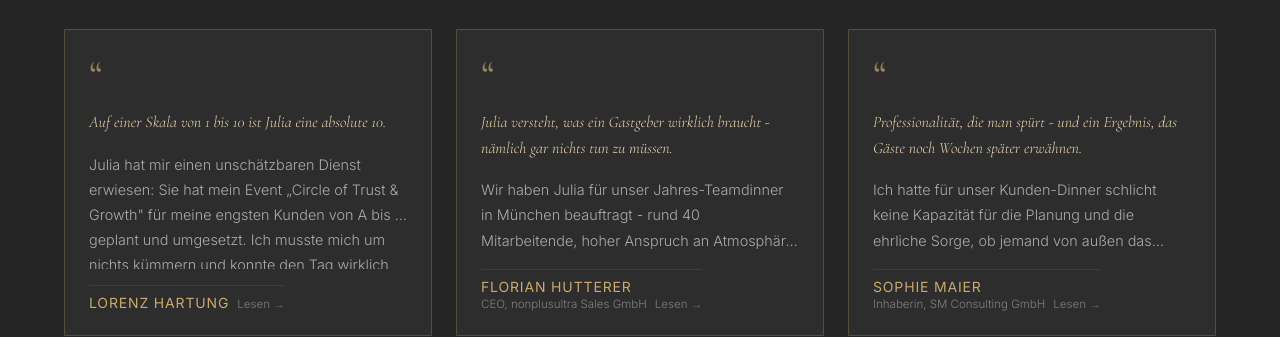
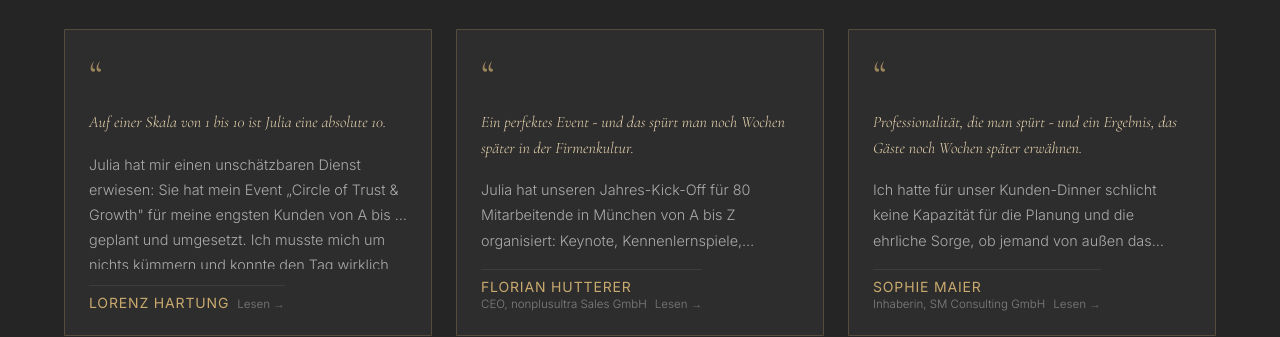
Before and after one commit to livingmoments-eu/website, a website: page events.html in a window 1280 px wide. Shown: the part 1628-1965 px from the top of the page. Drawn offline with nearby package versions, Linux system fonts and the light colour scheme.

Commit message:
Update Florian Hutterer Testimonial: Jahres-Kick-Off 80 MA

```diff
--- a/events.html
+++ b/events.html
@@ -202,8 +202,8 @@
       <!-- Karte 2: Florian Hutterer -->
       <button class="testimonial-card" type="button" data-testimonial="florian" aria-label="Vollständige Bewertung von Florian Hutterer lesen">
         <div class="testimonial-card__mark">&ldquo;</div>
-        <p class="testimonial-card__pull">Julia versteht, was ein Gastgeber wirklich braucht - nämlich gar nichts tun zu müssen.</p>
-        <p class="testimonial-card__preview">Wir haben Julia für unser Jahres-Teamdinner in München beauftragt - rund 40 Mitarbeitende, hoher Anspruch an Atmosphäre und Qualität. Julia hat die Location kuratiert, alle Details koordiniert und den Abend so gestaltet, dass er sich für jeden Einzelnen besonders angefühlt hat.</p>
+        <p class="testimonial-card__pull">Ein perfektes Event - und das spürt man noch Wochen später in der Firmenkultur.</p>
+        <p class="testimonial-card__preview">Julia hat unseren Jahres-Kick-Off für 80 Mitarbeitende in München von A bis Z organisiert: Keynote, Kennenlernspiele, Catering und Party danach. Jeder einzelne Mitarbeitende hat sich wohlgefühlt - das ist bei dieser Teamgröße keine Selbstverständlichkeit.</p>
         <div class="testimonial-card__footer">
           <div>
             <div class="testimonial-card__name">Florian Hutterer</div>
@@ -244,11 +244,12 @@
 </div>
 
 <div id="testimonial-florian" hidden>
-  <p class="testimonial-modal__pull">Julia versteht, was ein Gastgeber wirklich braucht - nämlich gar nichts tun zu müssen.</p>
+  <p class="testimonial-modal__pull">Ein perfektes Event - und das spürt man noch Wochen später in der Firmenkultur.</p>
   <div class="testimonial-modal__body">
-    <p>Wir haben Julia für unser Jahres-Teamdinner in München beauftragt - rund 40 Mitarbeitende, unterschiedlichste Persönlichkeiten, hoher Anspruch an Atmosphäre und Qualität. Julia hat die Location kuratiert, alle Details koordiniert und den Abend so gestaltet, dass er sich für jeden Einzelnen besonders angefühlt hat.</p>
-    <p>Was mich am meisten beeindruckt hat: Julia ist vollkommen ruhig, auch wenn im Hintergrund etwas nicht nach Plan läuft. Als Gastgeber hatte ich das Gefühl, entspannt dabei zu sein - nicht zu managen. Genau das ist der Unterschied zwischen einem guten Caterer und einer echten Event-Managerin.</p>
-    <p>Ich würde sie jedem empfehlen, der ein Firmenevent auf hohem Niveau plant und dabei selbst Gastgeber sein möchte - und nicht Koordinator.</p>
+    <p>Julia hat unseren Jahres-Kick-Off für 80 Mitarbeitende in München komplett organisiert: Keynote, Kennenlernspiele, Catering und Party danach. Ein volles Programm für einen vollen Tag - und Julia hat jeden Teil davon so koordiniert, dass er nahtlos in den nächsten überging.</p>
+    <p>Was bei dieser Teamgröße wirklich schwer ist: dass sich wirklich jeder wohlfühlt. Unterschiedliche Persönlichkeiten, unterschiedliche Erwartungen, unterschiedliche Energielevel. Julia hat das gespürt und das Programm so gestaltet, dass es für alle gepasst hat - von der ersten Begrüßung bis zur letzten Stunde der Party.</p>
+    <p>Als Geschäftsführer konnte ich den Tag vollständig genießen, ohne einmal koordinieren oder eingreifen zu müssen. Das Feedback vom Team war durchweg positiv - es war eines der besten Firmenevents, das wir je hatten, und hat dem Teamzusammenhalt spürbar gutgetan.</p>
+    <p>Wer ein Firmenevent plant, das wirklich etwas bewirkt, ist bei Julia genau richtig.</p>
   </div>
   <div class="testimonial-modal__author">
     Florian Hutterer
```
